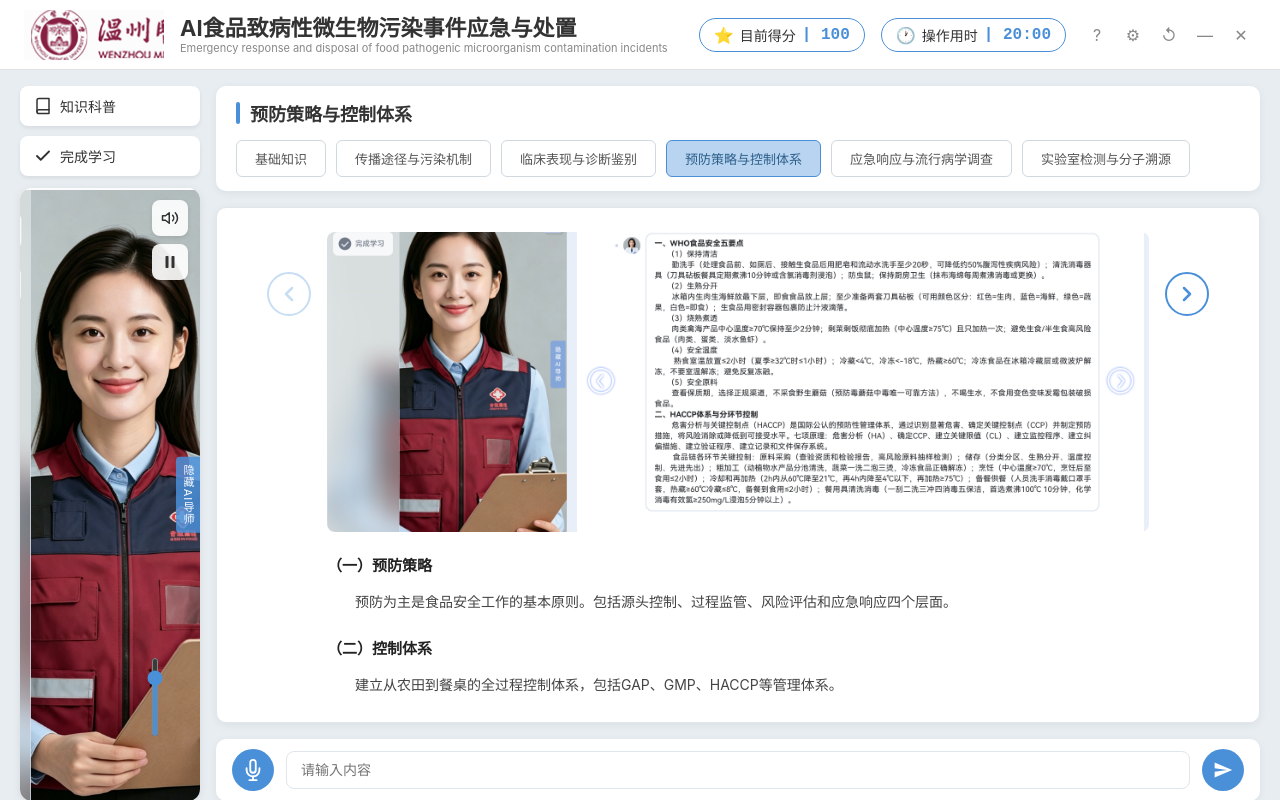
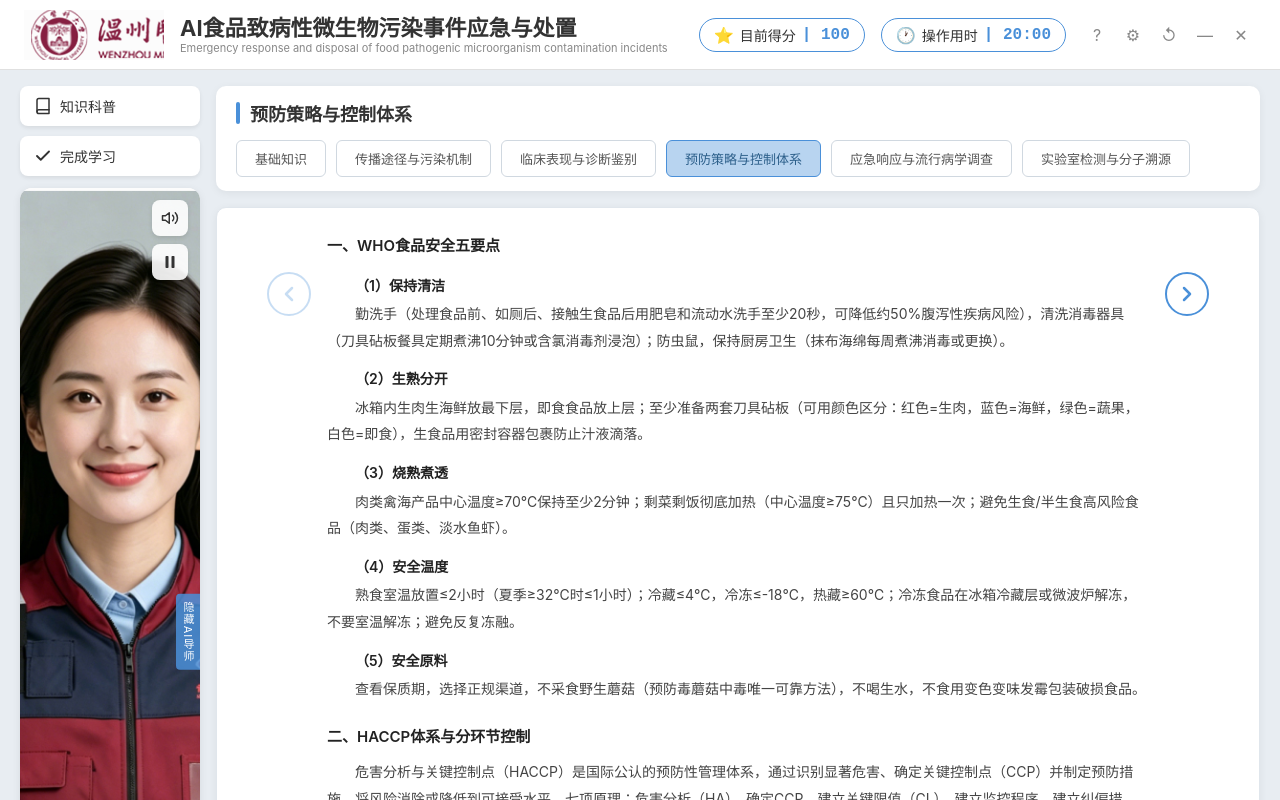
Before and after one commit to gitbestpre/Project_GWA10343033_New, a React (Vite) app in the folder frontend/: page /knowledge in a window 1280 px wide. Both pictures are taken after a click on the button "预防策略与控制体系". Shown: the top 800 px of the page. Built offline with nearby package versions, Linux system fonts and the light colour scheme.

Commit message:
WANG-6: 按效果图修复预防策略与控制体系模块 - 移除内容区嵌套整页截图，写入WHO食品安全五要点与HACCP完整文案 - 恢复被误删的校徽logo

```diff
--- a/frontend/src/pages/KnowledgePage.css
+++ b/frontend/src/pages/KnowledgePage.css
@@ -240,20 +240,6 @@
   color: #333333;
 }
 
-.content-image-wrapper {
-  margin-bottom: 20px;
-  border-radius: 8px;
-  overflow: hidden;
-}
-
-.content-module-image {
-  width: 100%;
-  height: auto;
-  max-height: 300px;
-  object-fit: cover;
-  display: block;
-}
-
 .content-section {
   margin-bottom: 20px;
 }
@@ -274,6 +260,15 @@
   line-height: 1.9;
   color: #444444;
   margin: 0;
+  text-indent: 2em;
+}
+
+.point-lead {
+  font-size: 14px;
+  font-weight: 600;
+  line-height: 1.9;
+  color: #222222;
+  margin: 12px 0 2px 0;
   text-indent: 2em;
 }
 
--- a/frontend/src/pages/KnowledgePage.tsx
+++ b/frontend/src/pages/KnowledgePage.tsx
@@ -10,15 +10,6 @@ const knowledgeModules = [
   '应急响应与流行病学调查',
   '实验室检测与分子溯源',
 ]
-
-const moduleImages: Record<string, string> = {
-  '基础知识': '/images/基础知识.png',
-  '传播途径与污染机制': '/images/传播途径与污染机制.png',
-  '临床表现与诊断鉴别': '/images/临床表现与诊断鉴别.png',
-  '预防策略与控制体系': '/images/预防策略与控制体系.png',
-  '应急响应与流行病学调查': '/images/针对性预防策略与控制体系.png',
-  '实验室检测与分子溯源': '/images/实验室检测与分子溯源技术.png',
-}
 
 const moduleContent: Record<string, { title: string; sections: { heading: string; body: string }[] }> = {
   基础知识: {
@@ -63,8 +54,14 @@ const moduleContent: Record<string, { title: string; sections: { heading: string
   预防策略与控制体系: {
     title: '预防策略与控制体系',
     sections: [
-      { heading: '（一）预防策略', body: '预防为主是食品安全工作的基本原则。包括源头控制、过程监管、风险评估和应急响应四个层面。' },
-      { heading: '（二）控制体系', body: '建立从农田到餐桌的全过程控制体系，包括GAP、GMP、HACCP等管理体系。' },
+      {
+        heading: '一、WHO食品安全五要点',
+        body: '（1）保持清洁\n勤洗手（处理食品前、如厕后、接触生食品后用肥皂和流动水洗手至少20秒，可降低约50%腹泻性疾病风险），清洗消毒器具（刀具砧板餐具定期煮沸10分钟或含氯消毒剂浸泡）；防虫鼠，保持厨房卫生（抹布海绵每周煮沸消毒或更换）。\n（2）生熟分开\n冰箱内生肉生海鲜放最下层，即食食品放上层；至少准备两套刀具砧板（可用颜色区分：红色=生肉，蓝色=海鲜，绿色=蔬果，白色=即食），生食品用密封容器包裹防止汁液滴落。\n（3）烧熟煮透\n肉类禽海产品中心温度≥70℃保持至少2分钟；剩菜剩饭彻底加热（中心温度≥75℃）且只加热一次；避免生食/半生食高风险食品（肉类、蛋类、淡水鱼虾）。\n（4）安全温度\n熟食室温放置≤2小时（夏季≥32℃时≤1小时）；冷藏≤4℃，冷冻≤-18℃，热藏≥60℃；冷冻食品在冰箱冷藏层或微波炉解冻，不要室温解冻；避免反复冻融。\n（5）安全原料\n查看保质期，选择正规渠道，不采食野生蘑菇（预防毒蘑菇中毒唯一可靠方法），不喝生水，不食用变色变味发霉包装破损食品。',
+      },
+      {
+        heading: '二、HACCP体系与分环节控制',
+        body: '危害分析与关键控制点（HACCP）是国际公认的预防性管理体系，通过识别显著危害、确定关键控制点（CCP）并制定预防措施，将风险消除或降低到可接受水平。七项原理：危害分析（HA）、确定CCP、建立关键限值（CL）、建立监控程序、建立纠偏措施、建立验证程序、建立记录和文件保存系统。\n食品链各环节关键控制：原料采购（查验资质和检验报告，高风险原料抽样检测）；储存（分类分区、生熟分开、温度控制、先进先出）；粗加工（动植物水产品分池清洗，蔬菜一洗二泡三烫，冷冻食品正确解冻）；烹饪（中心温度≥70℃，烹饪后至食用≤2小时）；冷却和再加热（2h内从60℃降至21℃，再4h内降至4℃以下，再加热≥75℃）；备餐供餐（人员洗手消毒戴口罩手套，热藏≥60℃冷藏≤8℃，备餐到食用≤2小时）；餐用具清洗消毒（一刮二洗三冲四消毒五保洁，首选煮沸100℃10分钟，化学消毒有效氯≥250mg/L浸泡5分钟以上）。',
+      },
     ],
   },
   应急响应与流行病学调查: {
@@ -249,17 +246,16 @@ export default function KnowledgePage() {
               <ChevronLeftIcon />
             </button>
             <div className="content-text">
-              <div className="content-image-wrapper">
-                <img
-                  src={moduleImages[knowledgeModules[activeModule]]}
-                  alt={currentContent.title}
-                  className="content-module-image"
-                />
-              </div>
               {currentContent.sections.map((section, idx) => (
                 <div key={idx} className="content-section">
                   <h3 className="section-heading">{section.heading}</h3>
-                  <p className="section-body">{section.body}</p>
+                  {section.body.split('\n').map((line, lineIdx) =>
+                    line.trim() === '' ? null : /^（\d+）/.test(line.trim()) ? (
+                      <p key={lineIdx} className="point-lead">{line}</p>
+                    ) : (
+                      <p key={lineIdx} className="section-body">{line}</p>
+                    )
+                  )}
                 </div>
               ))}
             </div>
```
